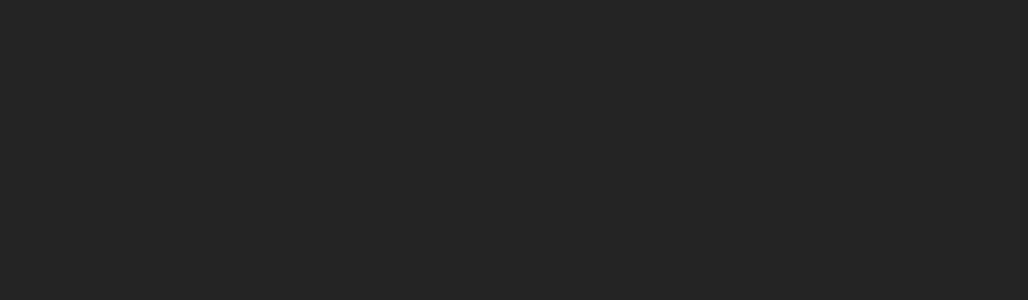
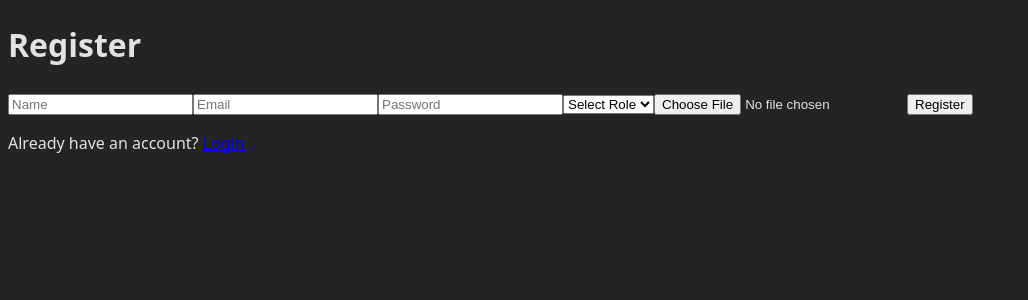
Before and after one commit to RamithaHeshan33/Inventory-Management-System, a React (Vite) app in the folder frontend/: page /register in a window 1280 px wide. Before the commit this address had no page. Shown: the top 300 px of the page, without its empty margins (0-1028 px from the left). Built offline with nearby package versions, Linux system fonts and the light colour scheme.

Commit message:
registration process

```diff
--- a/frontend/src/App.jsx
+++ b/frontend/src/App.jsx
@@ -1,12 +1,14 @@
 import { BrowserRouter as Router, Routes, Route } from "react-router-dom";
 import './App.css'
 import Login from './components/Login';
+import Register from './components/Register';
 function App() {
 
   return (
     <Router>
       <Routes>
         <Route path="/login" element={<Login />} />
+        <Route path="/register" element={<Register />} />
       </Routes>
     </Router>
   )
--- /dev/null
+++ b/frontend/src/components/Register.jsx
@@ -0,0 +1,50 @@
+import { useState } from 'react';
+import axios from 'axios';
+import { useNavigate } from 'react-router-dom';
+import { Link } from 'react-router-dom';
+
+const Register = () => {
+    const navigate = useNavigate();
+    const [formData, setFormData] = useState({name: "", email: "", password: "", role: "", profilePicture: ""});
+    const [error, setError] = useState("");
+
+    const handleChange = (e) => {
+        setFormData({...formData, [e.target.name]: e.target.value});
+    }
+
+    const handleSubmit = async (e) => {
+        e.preventDefault();
+        try {
+            const response = await axios.post("http://localhost:5000/users/register", formData);
+            console.log(response.data);
+            navigate("/login");
+        }
+        catch (error) {
+            setError(error.response.data.message);
+        }
+    }
+
+    return (
+        <div className='register-container'>
+            <h1>Register</h1>
+            <form onSubmit={handleSubmit}>
+                <input type="text" name="name" placeholder='Name' value={formData.name} onChange={handleChange} required/>
+                <input type="email" name="email" placeholder='Email' value={formData.email} onChange={handleChange} required/>
+                <input type="password" name="password" placeholder='Password' value={formData.password} onChange={handleChange} required/>
+                <select name="role" id="role" value={formData.role} onChange={handleChange} required>
+                <option value="">Select Role</option>
+                    <option value="admin">Admin</option>
+                    <option value="warehouse">Warehouse</option>
+                    <option value="marketing">Marketing</option>
+                    <option value="retailer">Retailer</option>
+                </select>
+                <input type="file" name="profilePicture" onChange={handleChange} />
+                <button type='submit'>Register</button>
+            </form>
+            {error && <p className='error'>{error}</p>}
+            <p>Already have an account? <Link to="/login">Login</Link></p>
+        </div>
+    )
+}
+
+export default Register;
```
Also changed, not shown: 1 other file (tests, documents, lock files or other folders).
